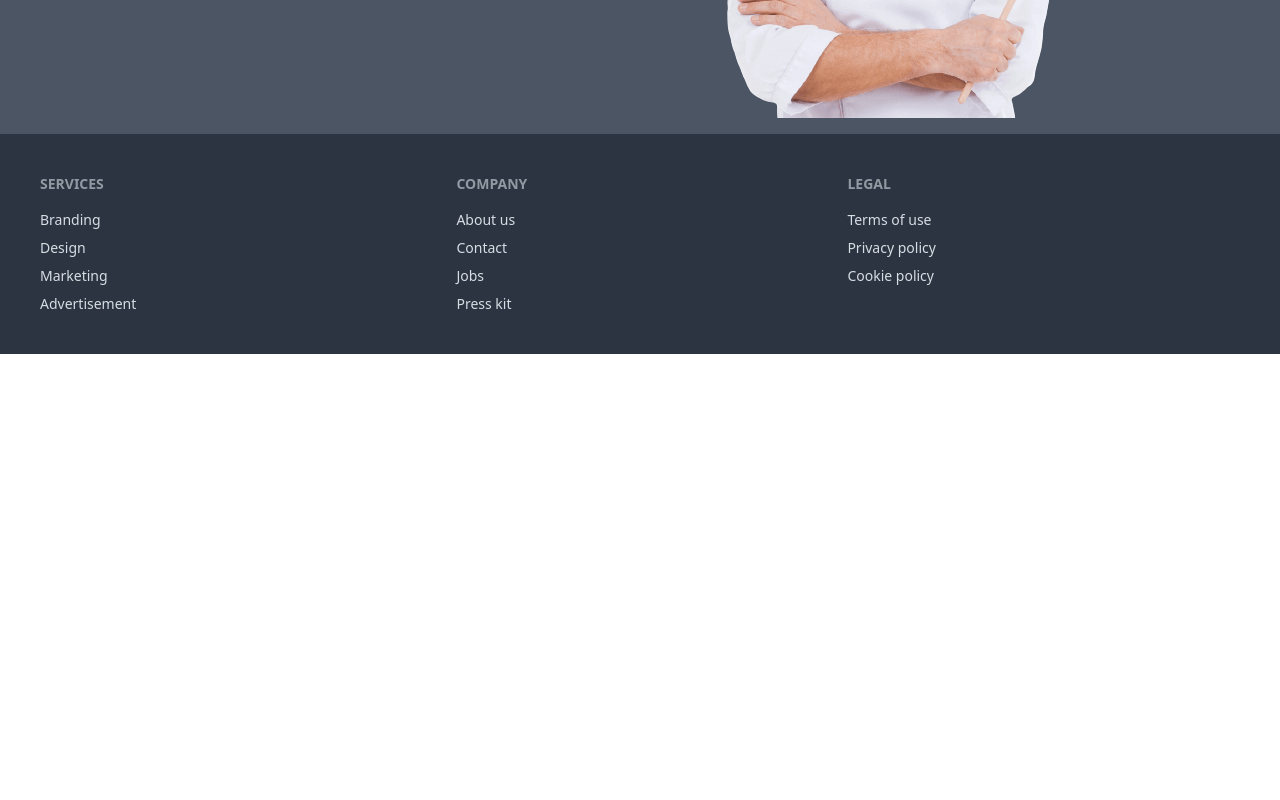
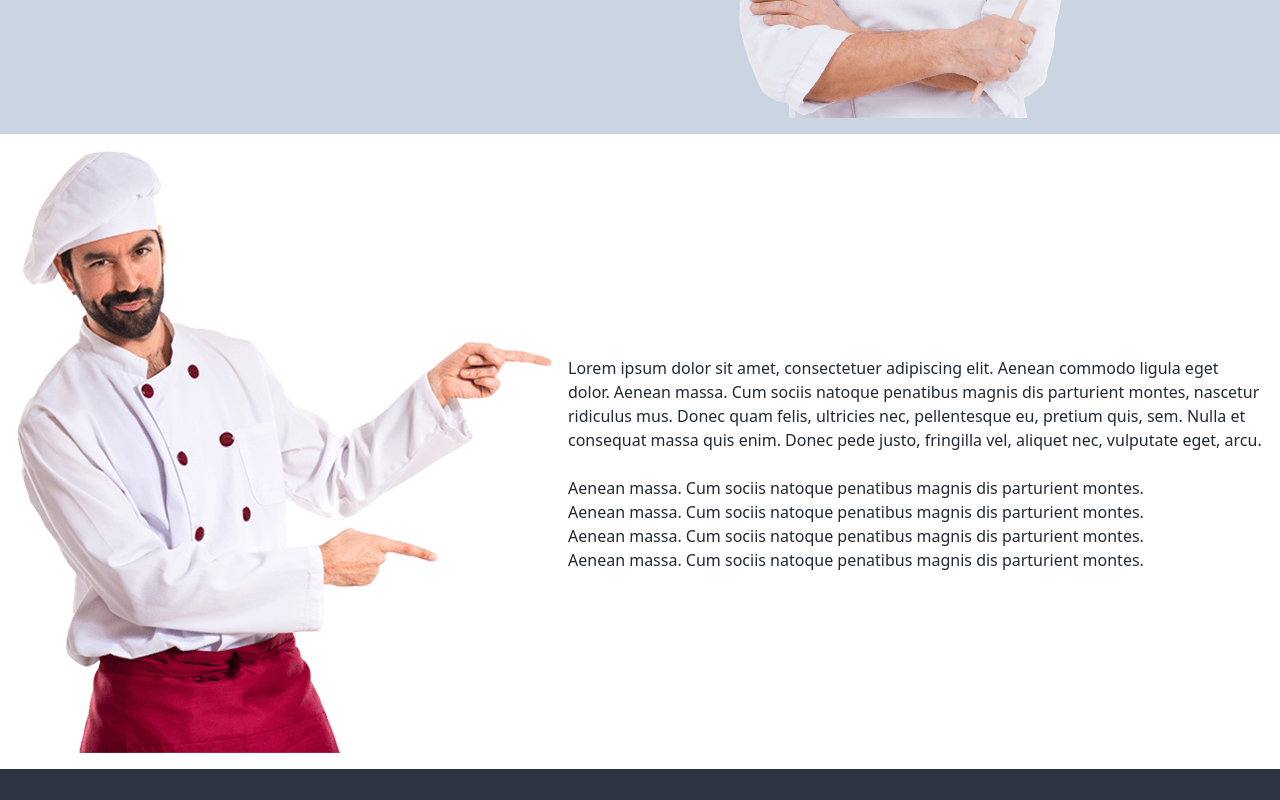
Before and after one commit to saifulislam975317/chef-activities-of-a-restaurant, a React (Vite) app: page / in a window 1280 px wide. Shown: the part 500-1300 px from the top of the page. Before the commit the page ends 854 px from the top, so only its background shows below. Built offline with nearby package versions, Linux system fonts and the light colour scheme.

Commit message:
added about section

```diff
--- /dev/null
+++ b/src/components/About/About.jsx
@@ -0,0 +1,40 @@
+import aboutImg from "../../assets/about/about us.png";
+const About = () => {
+  return (
+    <div>
+      <div className="hero  bg-white">
+        <div className="hero-content flex-col lg:flex-row">
+          <img src={aboutImg} className=" rounded-lg " />
+          <div>
+            <p className="py-6">
+              Lorem ipsum dolor sit amet, consectetuer adipiscing elit. Aenean
+              commodo ligula eget dolor. Aenean massa. Cum sociis natoque
+              penatibus magnis dis parturient montes, nascetur ridiculus mus.
+              Donec quam felis, ultricies nec, pellentesque eu, pretium quis,
+              sem. Nulla et consequat massa quis enim. Donec pede justo,
+              fringilla vel, aliquet nec, vulputate eget, arcu.
+            </p>
+            <p>
+              Aenean massa. Cum sociis natoque penatibus magnis dis parturient
+              montes.
+            </p>
+            <p>
+              Aenean massa. Cum sociis natoque penatibus magnis dis parturient
+              montes.
+            </p>
+            <p>
+              Aenean massa. Cum sociis natoque penatibus magnis dis parturient
+              montes.
+            </p>
+            <p>
+              Aenean massa. Cum sociis natoque penatibus magnis dis parturient
+              montes.
+            </p>
+          </div>
+        </div>
+      </div>
+    </div>
+  );
+};
+
+export default About;
--- a/src/components/Banner/Banner.jsx
+++ b/src/components/Banner/Banner.jsx
@@ -2,12 +2,12 @@ import chef from "../../assets/chef1.png";
 const Banner = () => {
   return (
     <div>
-      <div className=" bg-gray-600 ">
+      <div className=" bg-slate-300 ">
         <div className="hero-content flex-col lg:flex-row-reverse">
-          <img src={chef} className=" rounded-lg " />
+          <img src={chef} className="max-h-full rounded-lg " />
           <div>
             <h1 className="text-5xl font-bold text-orange-500">
-              A Famous & <br /> Authentic <br /> Restaurant
+              A Famous & Authentic <br /> Restaurant
             </h1>
             <p className="py-6">
               Provident cupiditate voluptatem et in. Quaerat fugiat ut assumenda
--- a/src/components/Home/Home.jsx
+++ b/src/components/Home/Home.jsx
@@ -1,3 +1,4 @@
+import About from "../About/About";
 import Banner from "../Banner/Banner";
 import Footer from "../Shared/Footer/Footer";
 import Navbar from "../Shared/Navbar/Navbar";
@@ -7,6 +8,7 @@ const Home = () => {
     <div>
       <Navbar></Navbar>
       <Banner></Banner>
+      <About></About>
       <Footer></Footer>
     </div>
   );
```
Also changed, not shown: src/assets/about/about us.png (added).
